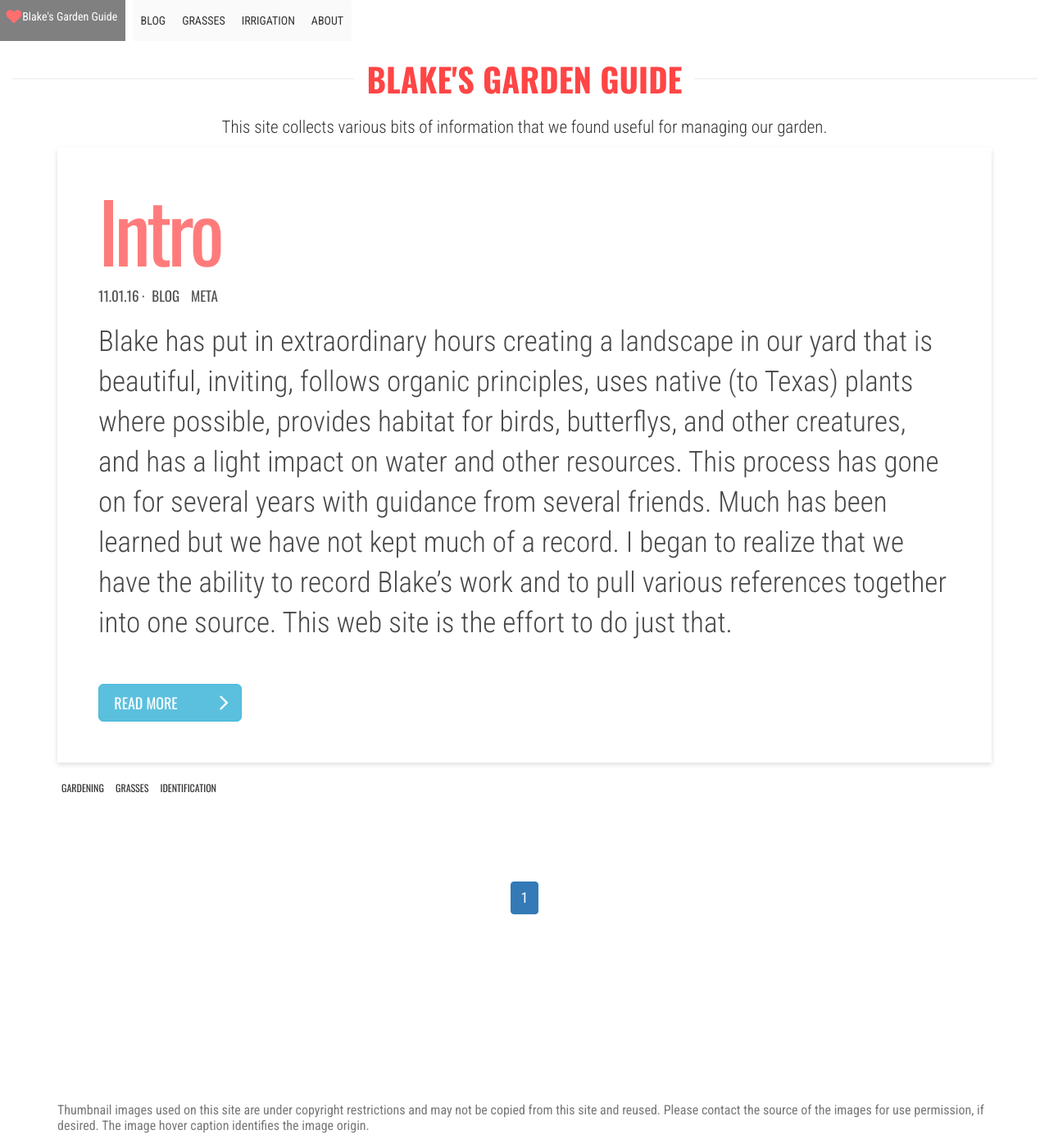
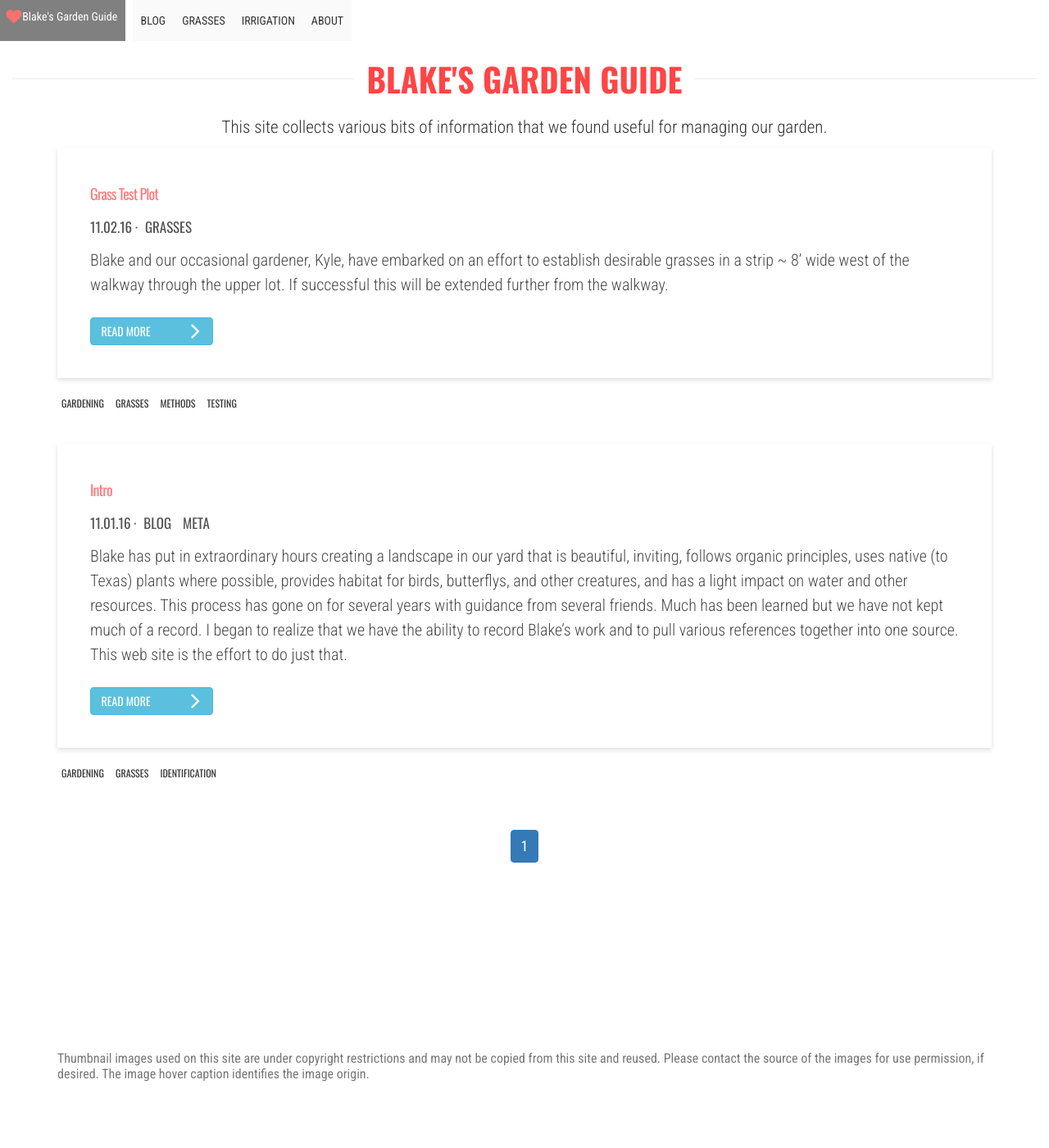
Before and after one commit to BlackLakeSoftware/bg_guide, a Jekyll site: the page built from index.html, in a window 1280 px wide and 1400 px high. Shown: the whole window at 82% size. Built offline with Jekyll 4.4.1, drawn with Linux system fonts in a browser that asks for light colours; nearby versions of some CDN libraries; the list of posts is cut into pages by our own code.

Commit message:
New blog page. Tweak the syling to improve visual experience with mobile formats.

```diff
--- a/_includes/tile.html
+++ b/_includes/tile.html
@@ -11,7 +11,7 @@
     </a>
     {% endif %}
     <div class="inner-guts">
-        <h2><a href="{{ post.url | prepend: site.baseurl }}">{{ post.title }}</a></h2>
+        <h4><a href="{{ post.url | prepend: site.baseurl }}">{{ post.title }}</a></h4>
         <aside>
             {{ post.date | date: "%m.%d.%y" }}
             {% if post.categories != empty %}
@@ -22,7 +22,7 @@
             {% endif %}
         </aside>
         <div class="excerpt">{{ post.excerpt }}</div>
-        <a href="{{ post.url | prepend: site.baseurl }}" class="read-more btn btn-info btn-lg">Read More <i class="fa fa-angle-right"></i></a>
+        <a href="{{ post.url | prepend: site.baseurl }}" class="read-more btn btn-info">Read More <i class="fa fa-angle-right"></i></a>
         {% if post.categories != empty %}
         <div class="tags">
             {% for tag in post.tags %}
--- /dev/null
+++ b/_posts/2016-11-02-grass_test_plot.md
@@ -0,0 +1,15 @@
+---
+layout: inner
+title: 'Grass Test Plot'
+date: 2016-11-02
+categories: grasses
+tags: gardening grasses methods testing
+lead_text: "Beginning a 'test' of prep for a new grass seeding"
+---
+
+
+Blake and our occasional gardener, Kyle, have embarked on an effort to establish desirable grasses in a strip ~ 8' wide west of the walkway through the upper lot. If successful this will be extended further from the walkway.
+
+The initial steps involve laying a layer of cardboard along the strip. This is soaked and then covered with compost and dirt to a depth of about 4". Various soil amendments have been added. A mulch layer will be added and the area again wet down. The desired grasses will be seeded into that area. Part of the compost has come from our composting bin but we have had to supplement commercially. Dirt will come from a pile of topsoil pulled off the lower lot several years ago when that area was planted with our Texas native sedge. That pile is believed to have had enough time to 'cook' and kill any seeds contained within it.
+
+Planned grasses will be: [Sideoats grama](BOCU)
--- a/css/style.scss
+++ b/css/style.scss
@@ -110,16 +110,15 @@
 .tile {
     position: relative;
     box-shadow: 0 0.15em 0.35em 0 rgba(0, 0, 0, 0.135);
-    margin-bottom: 125px;
+    margin-bottom: 80px;
 
-    .inner-guts { padding: 50px; }
+    .inner-guts { padding: 40px; }
 
-    h2 {
+    h4 {
         margin: 0;
-        font-size: 100px;
         font-weight: 400;
         letter-spacing: -0.05em;
-        line-height: 100px;
+        line-height: 32px;
     }
 
     .featurette {
@@ -179,9 +178,9 @@
     }
 
     .excerpt {
-        font-size: 35px;
+        font-size: 20px;
         font-weight: 300;
-        line-height: 49px;
+        line-height: 30px;
         color: #484848;
 
         p {
@@ -205,9 +204,9 @@
     }
 
     .read-more {
-        margin-top: 50px;
+        margin-top: 25px;
         width: 100%;
-        max-width: 175px;
+        max-width: 150px;
         position: relative;
         padding-right: 75px;
 
@@ -225,7 +224,7 @@
 aside {
     font-size: 17px;
     color: #525252;
-    margin: 16px 0;
+    margin: 10px 0;
     @extend %oswald;
 
     span {
@@ -287,10 +286,14 @@
         height: 300px;
     }
 
-    h1.special,
-    .tile h2 {
-        font-size: 30px;
-        line-height: 33px;
+    h1.special {
+    font-size: 36px;
+    line-height: 36px;
+    }
+
+    .tile h4 {
+        line-height: 28px;
+        padding: 0;
     }
 
     .tile .inner-guts {
@@ -298,7 +301,7 @@
     }
 
     .tile .excerpt {
-        font-size: 22px;
-        line-height: 35px;
+        font-size: 18px;
+        line-height: 22px;
     }
 }
```
